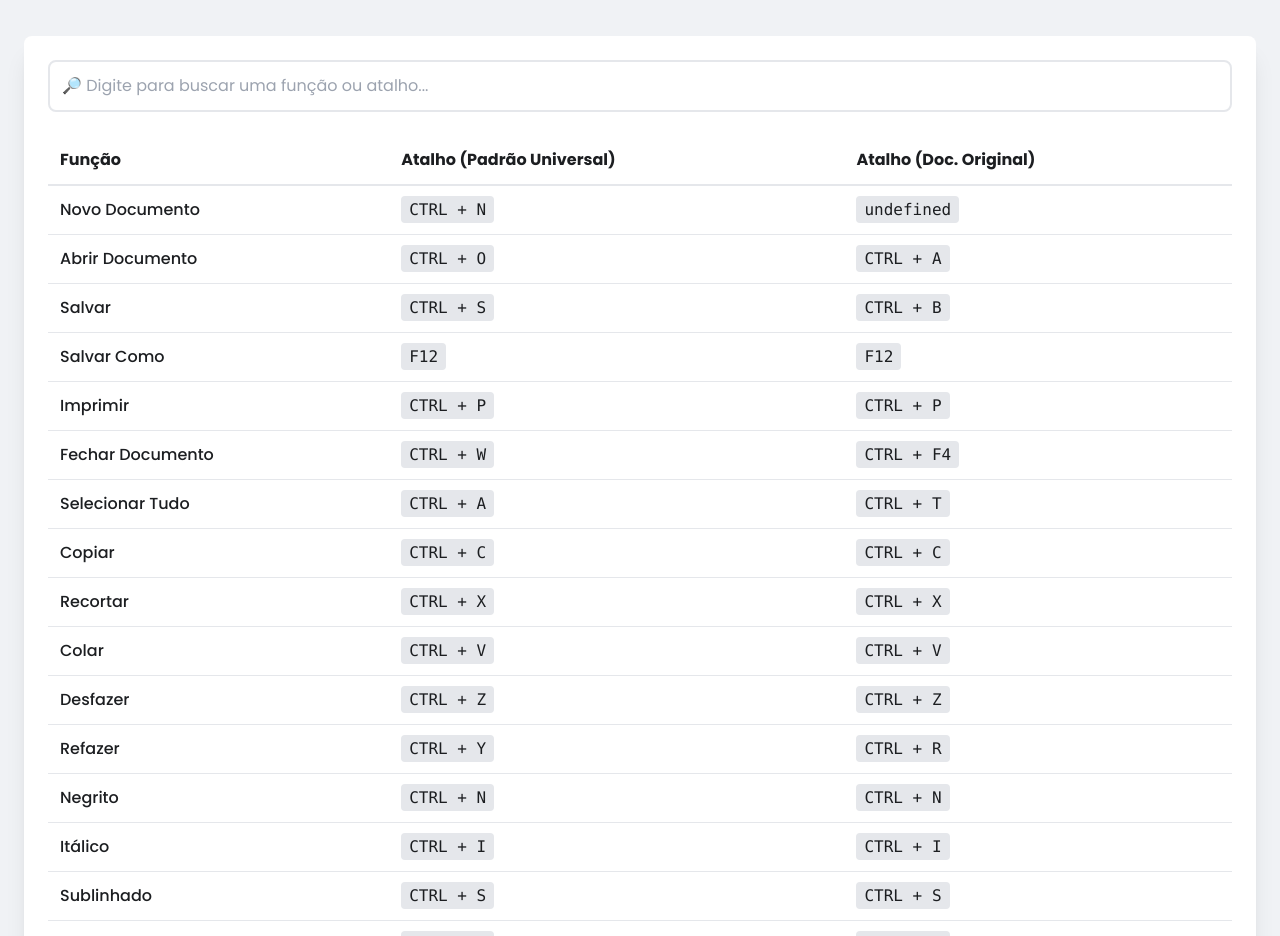
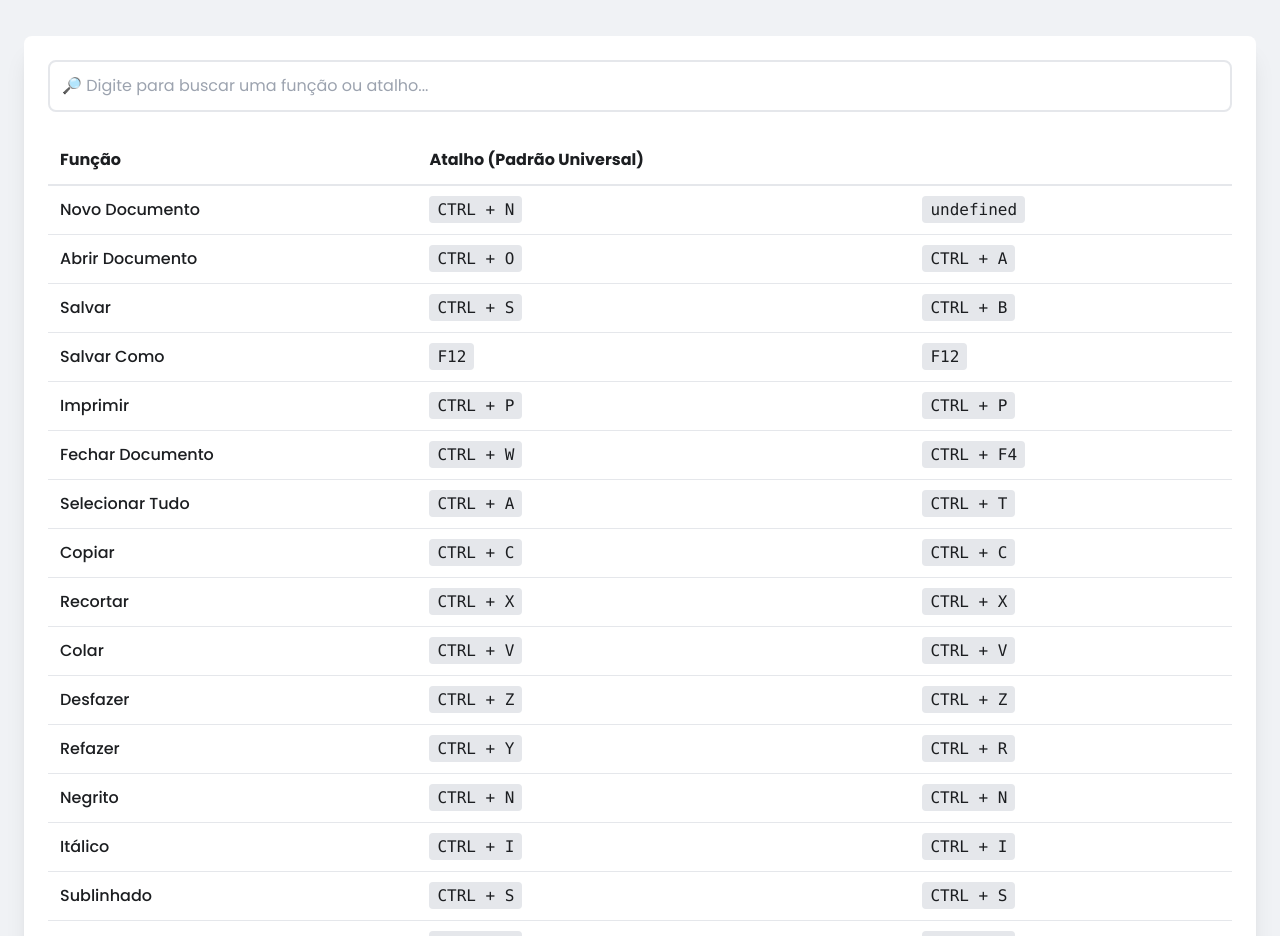
Before and after one commit to Clebermat2/aula05, a plain HTML site: page index.html in a window 1280 px wide. Shown: the part 2860-3796 px from the top of the page. Drawn offline with nearby package versions, Linux system fonts and the light colour scheme.

Commit message:
Update index.html

```diff
--- a/index.html
+++ b/index.html
@@ -205,7 +205,7 @@
                             <tr>
                                 <th class="p-3 font-semibold">Função</th>
                                 <th class="p-3 font-semibold">Atalho (Padrão Universal)</th>
-                                <th class="p-3 font-semibold">Atalho (Doc. Original)</th>
+
                             </tr>
                         </thead>
                         <tbody>
```
